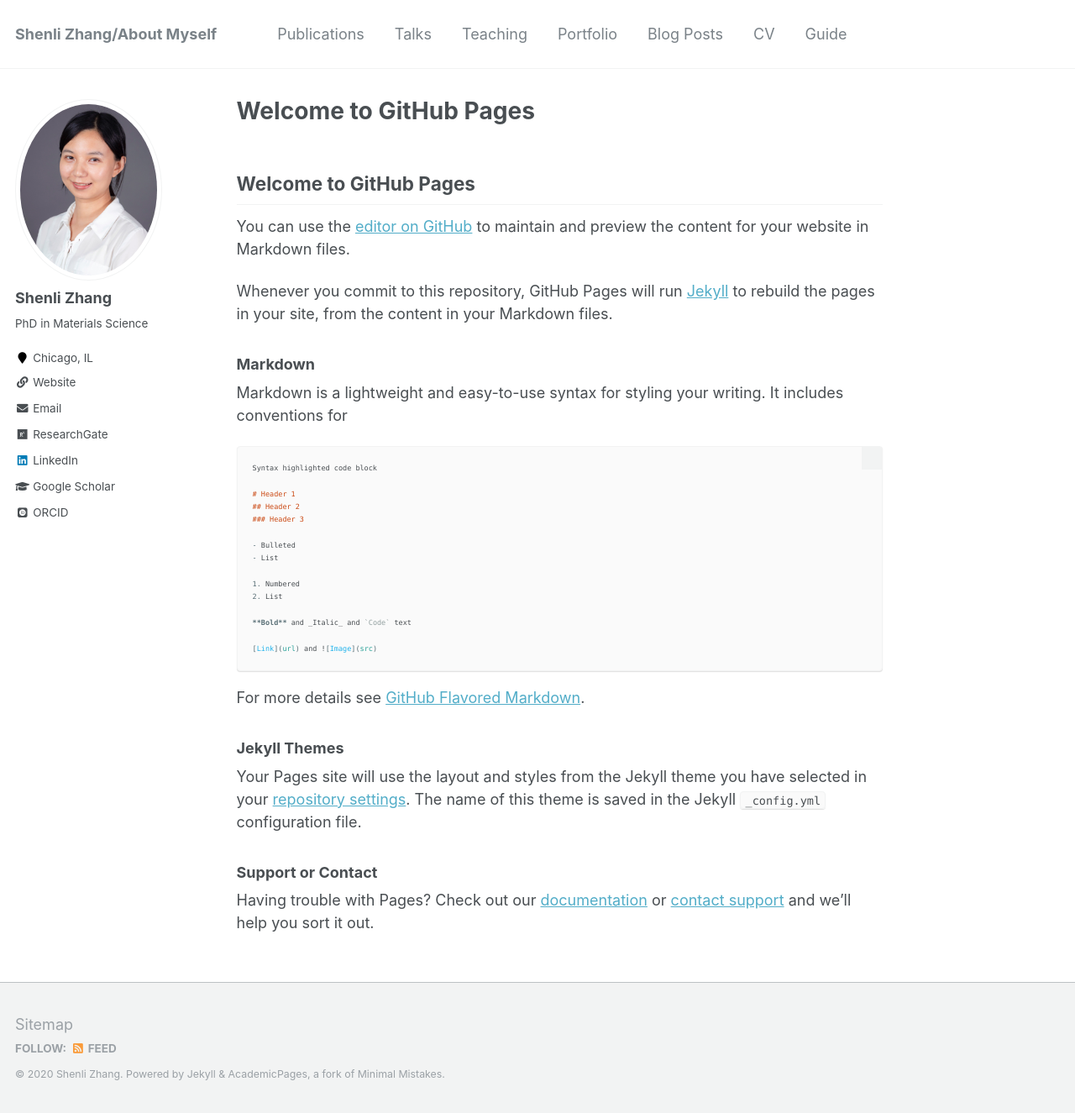
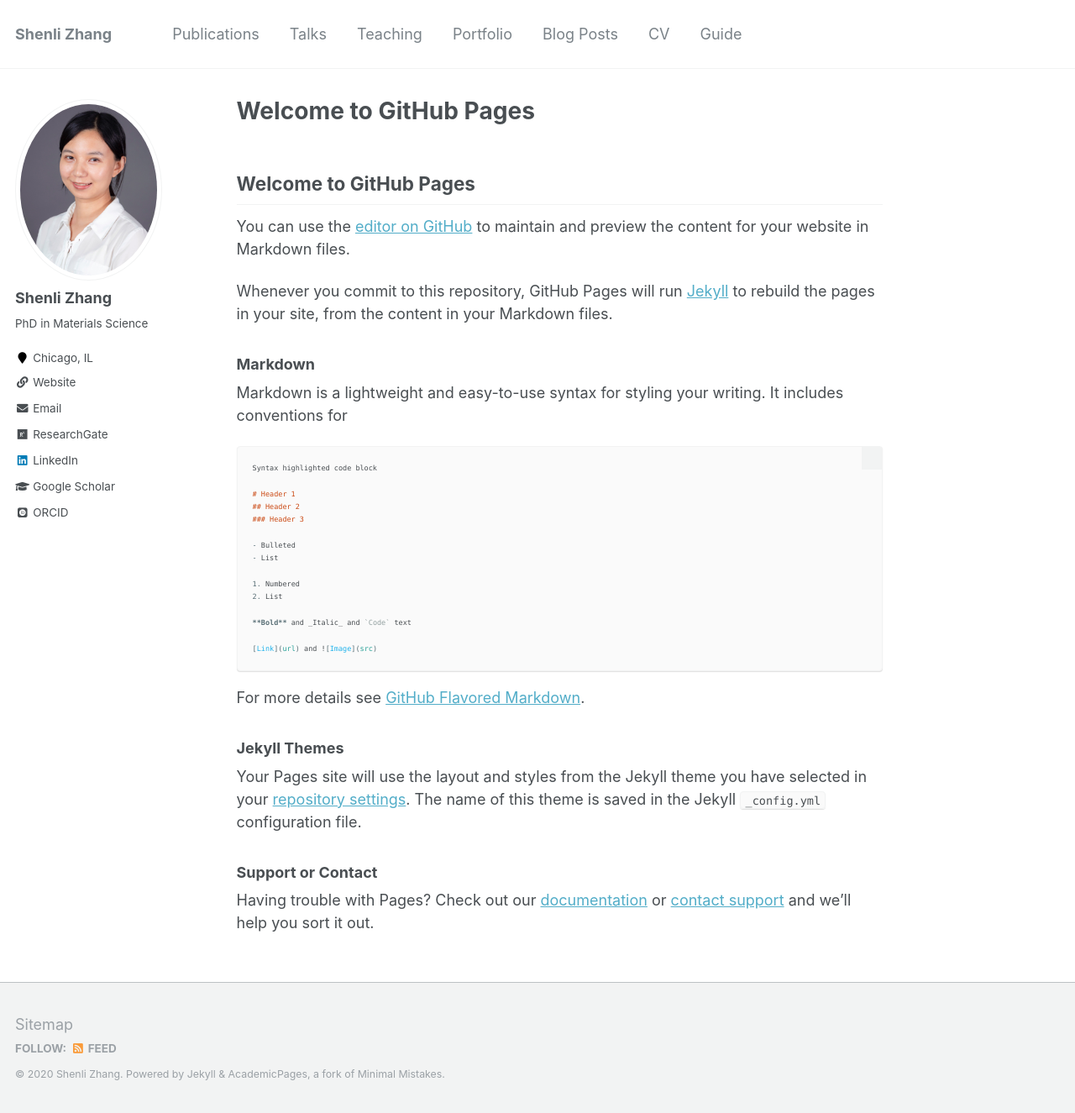
Before and after one commit to shenlizhang/shenlizhang.github.io, a Jekyll site: the page built from index.md, in a window 1280 px wide and 1325 px high. Shown: the whole window at 84% size. Built offline with Jekyll 4.4.1, drawn with Linux system fonts in a browser that asks for light colours; some web fonts are replaced; our own code applies the rules of GitHub Pages for plain Markdown files.

Commit message:
Update _config.yml

```diff
--- a/_config.yml
+++ b/_config.yml
@@ -7,7 +7,7 @@
 
 # Site Settings
 locale                   : "en-US"
-title                    : "Shenli Zhang/About Myself"
+title                    : "Shenli Zhang"
 title_separator          : "-"
 name                     : &name "Shenli Zhang"
 description              : &description "description"
```
